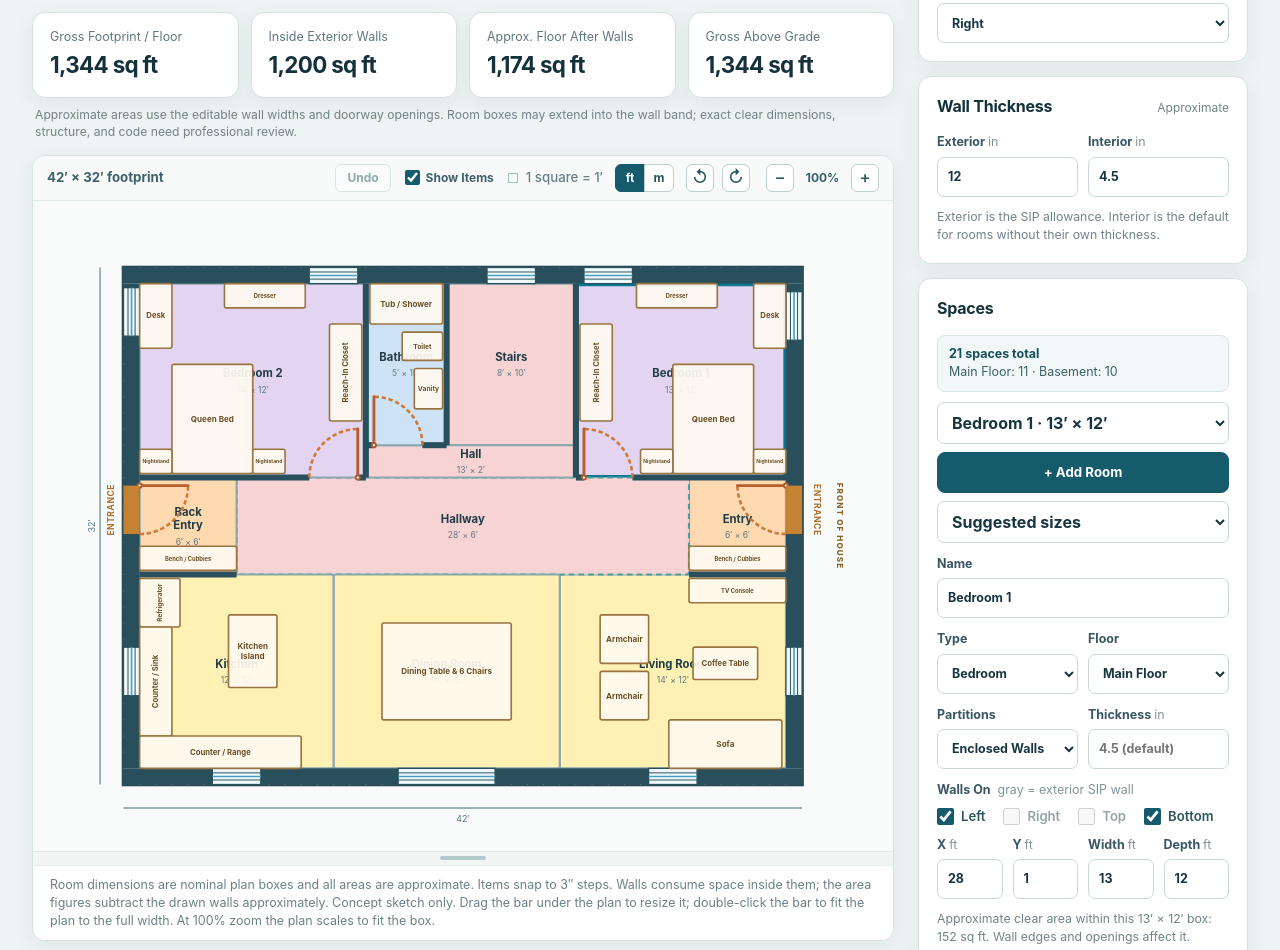
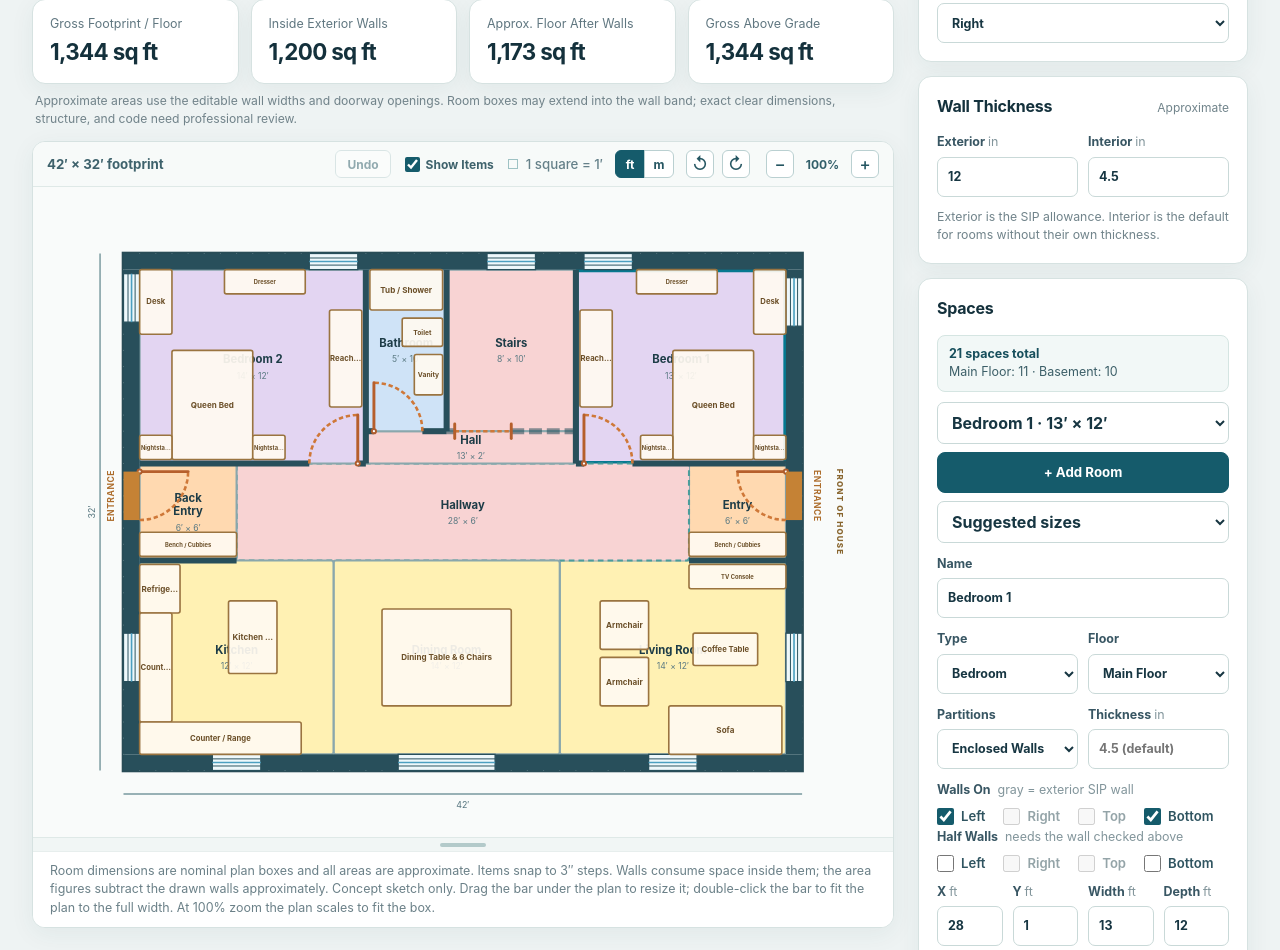
Before and after one commit to Sal-r/sip-house-planner, a plain HTML site: page index.html in a window 1280 px wide. Shown: the part 249-1199 px from the top of the page. Drawn offline with Linux system fonts and the light colour scheme.

Commit message:
Added open doorways
Added the option for open doorways, so that staircases can easily be marked which side has the opening to the floor they're on.

updated default floorplan to include them on the staircases

```diff
--- a/app.js
+++ b/app.js
@@ -296,6 +296,11 @@
       } else {
         delete room.walls;
       }
+      if (room.halfWalls && typeof room.halfWalls === 'object') {
+        room.halfWalls = Object.fromEntries(SIDES.map(side => [side, room.halfWalls[side] === true]));
+      } else {
+        delete room.halfWalls;
+      }
       return room;
     });
 
@@ -696,14 +701,14 @@
         if (horizontal ? (pos <= e + 0.001 || pos >= H - e - 0.001) : (pos <= e + 0.001 || pos >= W - e - 0.001)) continue;
         const start = Math.max(e, horizontal ? r.x : r.y);
         const end = Math.min(horizontal ? W - e : H - e, horizontal ? r.x + r.w : r.y + r.h);
-        if (end > start + 0.01) raw.push({ o: horizontal ? 'h' : 'v', pos, start, end, t });
+        if (end > start + 0.01) raw.push({ o: horizontal ? 'h' : 'v', pos, start, end, t, half: !!r.halfWalls?.[side] });
       }
     }
 
     // 2. Group collinear segments of the same thickness.
     const grouped = new Map();
     for (const seg of raw) {
-      const key = `${seg.o}:${seg.pos.toFixed(3)}:${seg.t.toFixed(4)}`;
+      const key = `${seg.o}:${seg.pos.toFixed(3)}:${seg.t.toFixed(4)}:${seg.half ? 'half' : 'full'}`;
       if (!grouped.has(key)) grouped.set(key, []);
       grouped.get(key).push(seg);
     }
@@ -851,6 +856,14 @@
           west: r.walls.south !== false,
         };
       }
+      if (r.halfWalls) {
+        r.halfWalls = {
+          north: r.halfWalls.west === true,
+          east: r.halfWalls.north === true,
+          south: r.halfWalls.east === true,
+          west: r.halfWalls.south === true,
+        };
+      }
     }
     for (const it of state.items) turn(it);
     for (const f of state.fixtures || []) {
@@ -1186,6 +1199,44 @@
     element('rect', { x: W - e, y: e, width: e, height: H - 2 * e, class: 'exterior-wall' });
   }
 
+  /** A cased opening (a doorway with no door): a dashed line across the gap with a tick at each end. */
+  function drawDoorOpening(g, group) {
+    const tick = 0.45;
+    const across = g.horizontal ? { x: 0, y: tick } : { x: tick, y: 0 };
+    element('line', { x1: g.start.x, y1: g.start.y, x2: g.end.x, y2: g.end.y, class: 'door-opening' }, group);
+    for (const end of [g.start, g.end]) {
+      element('line', {
+        x1: end.x - across.x,
+        y1: end.y - across.y,
+        x2: end.x + across.x,
+        y2: end.y + across.y,
+        class: 'door-opening-tick',
+      }, group);
+    }
+    // Wider invisible stroke so the opening is easy to grab.
+    element('line', { x1: g.start.x, y1: g.start.y, x2: g.end.x, y2: g.end.y, stroke: 'transparent', 'stroke-width': 0.7 }, group);
+  }
+
+  /** Quarter-circle swing path, hinge dot, and door leaf. */
+  function drawDoorSwing(d, g, group) {
+    const a1 = Math.atan2(g.far.y - g.hinge.y, g.far.x - g.hinge.x);
+    const a2 = Math.atan2(g.open.y - g.hinge.y, g.open.x - g.hinge.x);
+    let turn = a2 - a1;
+    while (turn > Math.PI) turn -= Math.PI * 2;
+    while (turn < -Math.PI) turn += Math.PI * 2;
+    let path = '';
+    for (let i = 0; i <= 16; i++) {
+      const a = a1 + turn * i / 16;
+      path += `${i ? 'L' : 'M'}${(g.hinge.x + Math.cos(a) * d.width).toFixed(3)} ${(g.hinge.y + Math.sin(a) * d.width).toFixed(3)} `;
+    }
+
+    element('path', { d: path, class: 'door-swing' }, group);
+    // Wider invisible stroke so the swing is easy to grab.
+    element('path', { d: path, fill: 'none', stroke: 'transparent', 'stroke-width': 0.7 }, group);
+    element('line', { x1: g.hinge.x, y1: g.hinge.y, x2: g.open.x, y2: g.open.y, class: 'door-leaf' }, group);
+    element('circle', { cx: g.hinge.x, cy: g.hinge.y, r: 0.13, class: 'door-hinge' }, group);
+  }
+
   function drawInteriorDoor(d) {
     const g = doorGeometry(d);
     if (!g) return;
@@ -1198,23 +1249,12 @@
       'aria-label': `${spokenLength(d.width)} doorway on the ${SIDE_NAME[g.side] || g.side} wall of ${g.room.name}`,
     });
 
-    // Quarter-circle swing path from the closed leaf to the open leaf.
-    const a1 = Math.atan2(g.far.y - g.hinge.y, g.far.x - g.hinge.x);
-    const a2 = Math.atan2(g.open.y - g.hinge.y, g.open.x - g.hinge.x);
-    let turn = a2 - a1;
-    while (turn > Math.PI) turn -= Math.PI * 2;
-    while (turn < -Math.PI) turn += Math.PI * 2;
-    let path = '';
-    for (let i = 0; i <= 16; i++) {
-      const a = a1 + turn * i / 16;
-      path += `${i ? 'L' : 'M'}${(g.hinge.x + Math.cos(a) * d.width).toFixed(3)} ${(g.hinge.y + Math.sin(a) * d.width).toFixed(3)} `;
-    }
-
-    element('path', { d: path, class: 'door-swing' }, group);
-    // Wider invisible stroke so the swing is easy to grab.
-    element('path', { d: path, fill: 'none', stroke: 'transparent', 'stroke-width': 0.7 }, group);
-    element('line', { x1: g.hinge.x, y1: g.hinge.y, x2: g.open.x, y2: g.open.y, class: 'door-leaf' }, group);
-    element('circle', { cx: g.hinge.x, cy: g.hinge.y, r: 0.13, class: 'door-hinge' }, group);
+    if (d.swing === 'none') {
+      drawDoorOpening(g, group);
+      element('title', {}, group).textContent = `${g.room.name}: ${fmtLength(d.width)} cased opening, no door`;
+      return;
+    }
+    drawDoorSwing(d, g, group);
     element('title', {}, group).textContent = `${g.room.name}: ${fmtLength(d.width)} doorway, swings ${d.swing === 'out' ? 'out' : 'in'}`;
   }
 
@@ -1282,83 +1322,6 @@
     if (rotation) text.setAttribute('transform', `rotate(${rotation} ${x} ${y})`);
   }
 
-  // Item labels: average bold character width as a fraction of font size, the
-  // line spacing, and the smallest font size that is still readable on the plan.
-  const ITEM_LABEL_CHAR_WIDTH = 0.62;
-  const ITEM_LABEL_LINE_HEIGHT = 1.2;
-  const ITEM_LABEL_MIN_SIZE = 0.25;
-
-  /** Splits a name at spaces into lines of at most maxChars. A long single word keeps its own line. */
-  function wrapWords(name, maxChars) {
-    const lines = [];
-    let current = '';
-    for (const word of name.split(' ')) {
-      const next = current ? `${current} ${word}` : word;
-      if (next.length > maxChars && current) {
-        lines.push(current);
-        current = word;
-      } else {
-        current = next;
-      }
-    }
-    if (current) lines.push(current);
-    return lines;
-  }
-
-  /**
-   * Wraps a name to fit text that runs along `length` and stacks lines across
-   * `cross`. Returns the lines, or null when it does not fit at this size.
-   */
-  function fitLabel(name, size, length, cross) {
-    const maxChars = Math.floor(length / (size * ITEM_LABEL_CHAR_WIDTH));
-    const lines = wrapWords(name, maxChars);
-    const longest = Math.max(...lines.map(line => line.length));
-    const stackHeight = lines.length * size * ITEM_LABEL_LINE_HEIGHT;
-    return longest <= maxChars && stackHeight <= cross ? lines : null;
-  }
-
-  /**
-   * Chooses how to draw an item's name. At each font size it tries wrapped
-   * horizontal text first, then vertical text if the box is taller than wide.
-   * Only when nothing fits at the smallest size is the name cut off with "…".
-   */
-  function itemLabelLayout(it) {
-    const startSize = Math.max(0.3, Math.min(0.5, Math.min(it.w, it.h) / 4.2));
-    const isTall = it.h > it.w;
-
-    for (let size = startSize; size >= ITEM_LABEL_MIN_SIZE; size -= 0.025) {
-      const horizontal = fitLabel(it.name, size, it.w, it.h);
-      if (horizontal) return { lines: horizontal, size, vertical: false };
-
-      const vertical = isTall ? fitLabel(it.name, size, it.h, it.w) : null;
-      if (vertical) return { lines: vertical, size, vertical: true };
-    }
-
-    // The full name is still in the hover tooltip and the item panel.
-    const length = isTall ? it.h : it.w;
-    const maxChars = Math.max(4, Math.floor(length / (ITEM_LABEL_MIN_SIZE * ITEM_LABEL_CHAR_WIDTH)));
-    const cutName = it.name.length > maxChars ? `${it.name.slice(0, maxChars - 1)}…` : it.name;
-    return { lines: [cutName], size: ITEM_LABEL_MIN_SIZE, vertical: isTall };
-  }
-
-  function drawItemLabel(it, group) {
-    const { lines, size, vertical } = itemLabelLayout(it);
-    const centerX = it.x + it.w / 2;
-    const centerY = it.y + it.h / 2;
-    // Vertical text is drawn horizontally, then the whole block is turned to
-    // read bottom to top. That keeps the line spacing math the same for both.
-    const parent = vertical
-      ? element('g', { transform: `rotate(-90 ${centerX} ${centerY})` }, group)
-      : group;
-    const lineHeight = size * ITEM_LABEL_LINE_HEIGHT;
-
-    lines.forEach((line, index) => {
-      const y = centerY + (index - (lines.length - 1) / 2) * lineHeight;
-      const text = label(centerX, y, line, 'item-label', parent);
-      text.setAttribute('font-size', `${size}px`);
-    });
-  }
-
   function drawItems(model) {
     const { bad } = itemChecks(model);
     for (const it of state.items.filter(item => item.floor === state.floor)) {
@@ -1371,7 +1334,11 @@
         'aria-label': `${it.name}, ${spokenSize(it.w, it.h, true)}. Select or drag to move.`,
       });
       element('rect', { x: it.x, y: it.y, width: it.w, height: it.h, rx: 0.12 }, group);
-      drawItemLabel(it, group);
+      const size = Math.max(0.3, Math.min(0.5, Math.min(it.w, it.h) / 4.2));
+      const maxChars = Math.max(4, Math.floor(it.w / (size * 0.62)));
+      const name = it.name.length > maxChars ? `${it.name.slice(0, maxChars - 1)}…` : it.name;
+      const text = label(it.x + it.w / 2, it.y + it.h / 2, name, 'item-label', group);
+      text.setAttribute('font-size', `${size}px`);
       element('title', {}, group).textContent = `${it.name}: ${fmtItemSize(it.w, it.h)}`;
     }
   }
@@ -1404,10 +1371,13 @@
     drawGrid(W, H);
 
     for (const r of state.rooms.filter(room => room.floor === state.floor)) drawRoom(r);
-    for (const s of model.segments) {
+    // Half walls go down first so a full wall on the same line covers them.
+    const wallsHalfFirst = [...model.segments].sort((a, b) => Number(!!b.half) - Number(!!a.half));
+    for (const s of wallsHalfFirst) {
+      const wallClass = s.half ? 'partition-wall half-wall' : 'partition-wall';
       element('line', s.o === 'h'
-        ? { x1: s.start, y1: s.pos, x2: s.end, y2: s.pos, class: 'partition-wall', 'stroke-width': s.t }
-        : { x1: s.pos, y1: s.start, x2: s.pos, y2: s.end, class: 'partition-wall', 'stroke-width': s.t });
+        ? { x1: s.start, y1: s.pos, x2: s.end, y2: s.pos, class: wallClass, 'stroke-width': s.t }
+        : { x1: s.pos, y1: s.start, x2: s.pos, y2: s.end, class: wallClass, 'stroke-width': s.t });
     }
     drawExteriorWalls();
     for (const d of state.doors.filter(door => findRoom(door.roomId)?.floor === state.floor)) drawInteriorDoor(d);
@@ -1558,6 +1528,14 @@
       wrapper.title = exterior ? `${box.dataset.label}: exterior SIP wall, no partition added` : '';
     }
 
+    for (const box of document.querySelectorAll('.half-side')) {
+      const side = box.dataset.side;
+      const wallOn = !!room && !isExteriorSide(room, side) && hasSide(room, side);
+      box.checked = wallOn && !!room.halfWalls?.[side];
+      box.disabled = !wallOn;
+      box.closest('label').classList.toggle('exterior', !wallOn);
+    }
+
     $('alignStairs').disabled = !findRoom('stairs-main') || (!findRoom('stairs-basement') && !findRoom('stairs-upper'));
     $('selectedClear').textContent = room
       ? `Approximate clear area within this ${fmtSize(room.w, room.h)} box: ${fmtArea(approximateRoomClear(room, model), false)}. Wall edges and openings affect it.`
@@ -1573,7 +1551,7 @@
       label: floorName(floor),
       options: state.doors
         .filter(d => doorFloor(d) === floor)
-        .map(d => ({ value: d.id, text: `${findRoom(d.roomId).name} · ${SIDE_LABEL[d.side] || d.side} Wall · ${fmtLength(d.width)}` })),
+        .map(d => ({ value: d.id, text: `${findRoom(d.roomId).name} · ${SIDE_LABEL[d.side] || d.side} Wall · ${fmtLength(d.width)}${d.swing === 'none' ? ' · Cased Opening' : ''}` })),
     }));
     fillInfo($('doorInfo'), state.doors.length, 'doorway', 'doorways', countByFloor(state.doors, doorFloor));
     fillSelect($('doorSelect'), groups.filter(g => g.options.length), state.selectedDoor, state.doors.length ? 'Select a doorway' : 'No doorways yet');
@@ -1596,6 +1574,8 @@
       $('doorOffset').value = lengthField(selected.offset);
       $('doorWidth').value = lengthField(selected.width);
       $('doorSwing').value = selected.swing;
+      // A plain opening has no hinge, so the control would do nothing.
+      $('doorHinge').disabled = selected.swing === 'none';
     }
   }
 
@@ -1908,6 +1888,7 @@
       wallMode: source ? wallMode(source) : 'enclosed',
       ...(source && Number.isFinite(source.wallT) ? { wallT: source.wallT } : {}),
       ...(source?.walls ? { walls: { ...source.walls } } : {}),
+      ...(source?.halfWalls ? { halfWalls: { ...source.halfWalls } } : {}),
     };
     state.rooms.push(room);
     state.selectedRoom = room.id;
@@ -2075,6 +2056,15 @@
       const room = findRoom(state.selectedRoom);
       if (!room || box.disabled) return;
       room.walls = { north: true, east: true, south: true, west: true, ...room.walls, [box.dataset.side]: box.checked };
+      if (!box.checked && room.halfWalls) room.halfWalls = { ...room.halfWalls, [box.dataset.side]: false };
+      render();
+    });
+  }
+  for (const box of document.querySelectorAll('.half-side')) {
+    box.addEventListener('change', () => {
+      const room = findRoom(state.selectedRoom);
+      if (!room || box.disabled) return;
+      room.halfWalls = { ...room.halfWalls, [box.dataset.side]: box.checked };
       render();
     });
   }
--- a/default-layout.json
+++ b/default-layout.json
@@ -1,7 +1,7 @@
 {
   "app": "sip-house-planner",
   "format": 1,
-  "exportedAt": "2026-09-29T05:22:36.581Z",
+  "exportedAt": "2026-09-30T02:16:30.239Z",
   "layout": {
     "schemaVersion": 3,
     "width": 42,
@@ -11,7 +11,7 @@
     "zoom": 100,
     "floor": "basement",
     "upperEnabled": false,
-    "selectedRoom": "space-1790659326447-aam7cz",
+    "selectedRoom": "secure",
     "selectedDoor": null,
     "selectedFixture": "washer",
     "scenario": "preferred",
@@ -91,7 +91,7 @@
     ],
     "selectedWindow": null,
     "showItems": true,
-    "selectedItem": "item-flex-sofa",
+    "selectedItem": null,
     "doors": [
       {
         "id": "door-bed1",
@@ -151,10 +151,28 @@
         "id": "door-secure",
         "roomId": "secure",
         "side": "south",
-        "offset": 0.5,
+        "offset": 5,
         "width": 3,
         "hinge": "start",
         "swing": "in"
+      },
+      {
+        "id": "door-1790733900360-jjem9l",
+        "roomId": "stairs-basement",
+        "side": "south",
+        "offset": 4,
+        "width": 3.5,
+        "hinge": "start",
+        "swing": "none"
+      },
+      {
+        "id": "door-1790734345489-z2dr6n",
+        "roomId": "stairs-main",
+        "side": "south",
+        "offset": 0.5,
+        "width": 3.5,
+        "hinge": "end",
+        "swing": "none"
       }
     ],
     "items": [
@@ -432,7 +450,7 @@
         "id": "item-secure-safe",
         "name": "Safe",
         "floor": "basement",
-        "x": 38.5,
+        "x": 33,
         "y": 1,
         "w": 2.5,
         "h": 3
@@ -442,17 +460,17 @@
         "name": "Storage Shelves",
         "floor": "basement",
         "x": 39.5,
-        "y": 4.5,
+        "y": 1,
         "w": 1.5,
-        "h": 6
+        "h": 9.75
       },
       {
         "id": "item-secure-shelves-2",
         "name": "Storage Shelves",
         "floor": "basement",
-        "x": 29,
+        "x": 35.5,
         "y": 1,
-        "w": 9,
+        "w": 4,
         "h": 1.5
       },
       {
@@ -616,6 +634,24 @@
         "y": 7,
         "w": 1.5,
         "h": 4
+      },
+      {
+        "id": "item-1790734468318-6s12qu",
+        "name": "Storage Shelves",
+        "floor": "basement",
+        "x": 28.25,
+        "y": 1,
+        "w": 1.5,
+        "h": 9.75
+      },
+      {
+        "id": "item-1790734471829-gypzwq",
+        "name": "Storage Shelves",
+        "floor": "basement",
+        "x": 29.75,
+        "y": 1,
+        "w": 3.25,
+        "h": 1.5
       }
     ],
     "rooms": [
@@ -677,10 +713,13 @@
         "walls": {
           "north": true,
           "east": true,
-          "south": false,
+          "south": true,
           "west": true
         },
-        "wallMode": "open"
+        "wallMode": "enclosed",
+        "halfWalls": {
+          "south": true
+        }
       },
       {
         "id": "side-hall",
@@ -812,10 +851,13 @@
         "walls": {
           "north": false,
           "east": true,
-          "south": false,
+          "south": true,
           "west": true
         },
-        "wallMode": "open"
+        "wallMode": "enclosed",
+        "halfWalls": {
+          "south": true
+        }
       },
       {
         "id": "basement-bath",
--- a/index.html
+++ b/index.html
@@ -195,6 +195,13 @@
               <label class="wall-check"><input type="checkbox" class="wall-side" data-side="north" data-label="Top"> Top</label>
               <label class="wall-check"><input type="checkbox" class="wall-side" data-side="south" data-label="Bottom"> Bottom</label>
             </fieldset>
+            <fieldset class="wall-checks" title="Half walls are low partitions, like a knee wall beside a staircase. A side needs its wall checked above before it can be a half wall.">
+              <legend>Half Walls <span>needs the wall checked above</span></legend>
+              <label class="wall-check"><input type="checkbox" class="half-side" data-side="west" data-label="Left"> Left</label>
+              <label class="wall-check"><input type="checkbox" class="half-side" data-side="east" data-label="Right"> Right</label>
+              <label class="wall-check"><input type="checkbox" class="half-side" data-side="north" data-label="Top"> Top</label>
+              <label class="wall-check"><input type="checkbox" class="half-side" data-side="south" data-label="Bottom"> Bottom</label>
+            </fieldset>
           </div>
           <div class="four-fields room-coordinates">
             <label>X <span data-unit="length">ft</span><input id="roomX" type="number" step="0.5"></label>
@@ -266,15 +273,16 @@
               <label>From Corner <span data-unit="length">ft</span><input id="doorOffset" type="number" min="0" step="0.5"></label>
               <label>Width <span data-unit="length">ft</span><input id="doorWidth" type="number" min="2" max="6" step="0.5"></label>
             </div>
-            <label class="select-label">Swing
+            <label class="select-label">Door Type
               <select id="doorSwing">
-                <option value="in">Into Selected Room</option>
-                <option value="out">Out of Selected Room</option>
+                <option value="in">Door Swings Into Selected Room</option>
+                <option value="out">Door Swings Out of Selected Room</option>
+                <option value="none">Cased Opening (No Door)</option>
               </select>
             </label>
             <button id="removeDoor" class="delete-button" type="button">Remove Doorway</button>
           </div>
-          <p class="field-help">A new doorway goes on the selected room. The quarter circle shows the swing.</p>
+          <p class="field-help">A new doorway goes on the selected room. The quarter circle shows the swing. Choose Cased Opening for a doorway with no door, such as a staircase entry.</p>
         </section>
 
         <section class="panel windows-panel">
```
Also changed, not shown: styles.css (+19 -2 lines), 4 other files.
